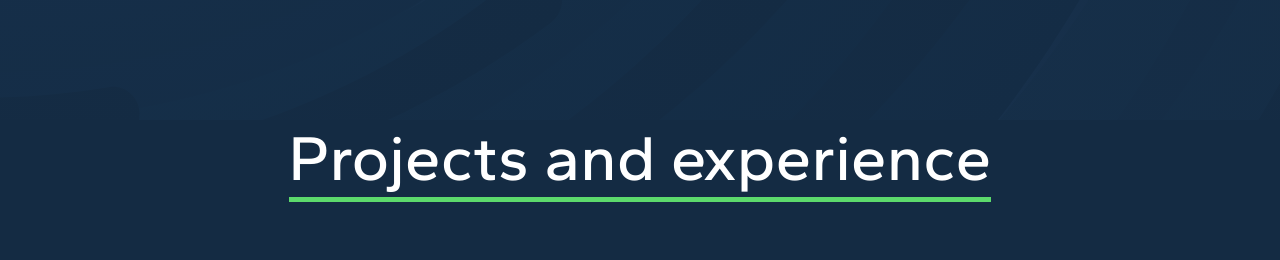
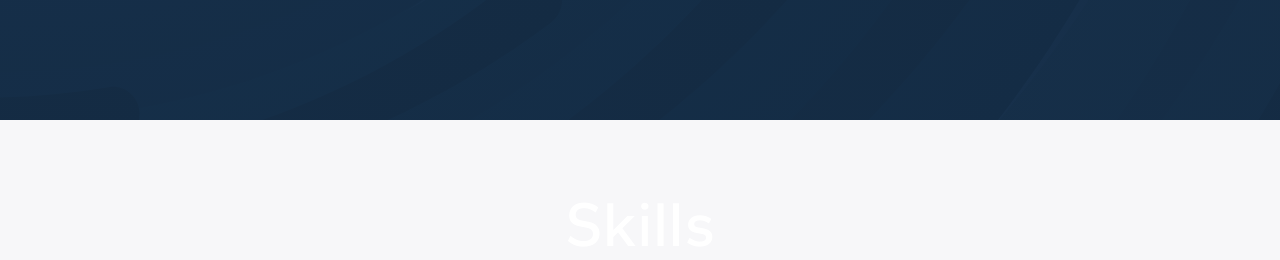
Before and after one commit to JalilManuel23/Portafolio, a React (Create React App) app: page / in a window 1280 px wide. Shown: the part 1480-1740 px from the top of the page. Built offline with nearby package versions, Linux system fonts and the light colour scheme.

Commit message:
Quitar projects

```diff
--- a/src/App.js
+++ b/src/App.js
@@ -15,7 +15,6 @@ function App() {
         <Header />
         <AboutMe />
       </div>
-      <Projects />
       <Skills />
       <Contact />
       <Footer />
--- a/src/sections/Projects/Projects.jsx
+++ b/src/sections/Projects/Projects.jsx
@@ -19,7 +19,7 @@ export const Projects = () => {
         <section id='proyectos' className="projects skewed">
             <div className="container projects-container" data-aos="fade-up">
                 <Title text="Projects and experience" />
-                <div className="projects">
+                <div className="list-projects">
 
                 </div>
                 <a href="https://github.com/JalilManuel23" target="_blank" className="github-projects">
--- a/src/sections/Projects/projects.css
+++ b/src/sections/Projects/projects.css
@@ -5,7 +5,7 @@
 
 .projects-container {
     display: flex;
-    /* height: 100vh; */
+    height: 100vh;
     flex-direction: column;
     align-items: center;
     justify-content: space-around;
```
